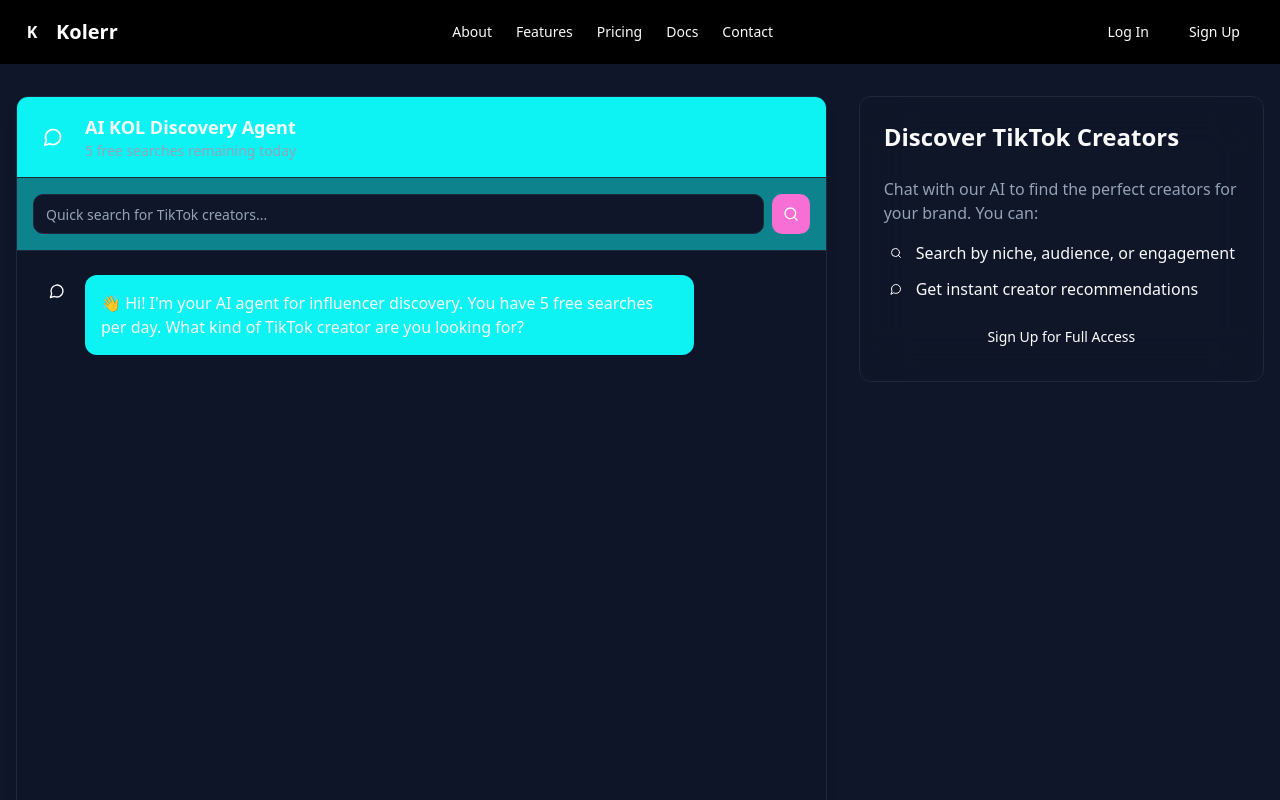
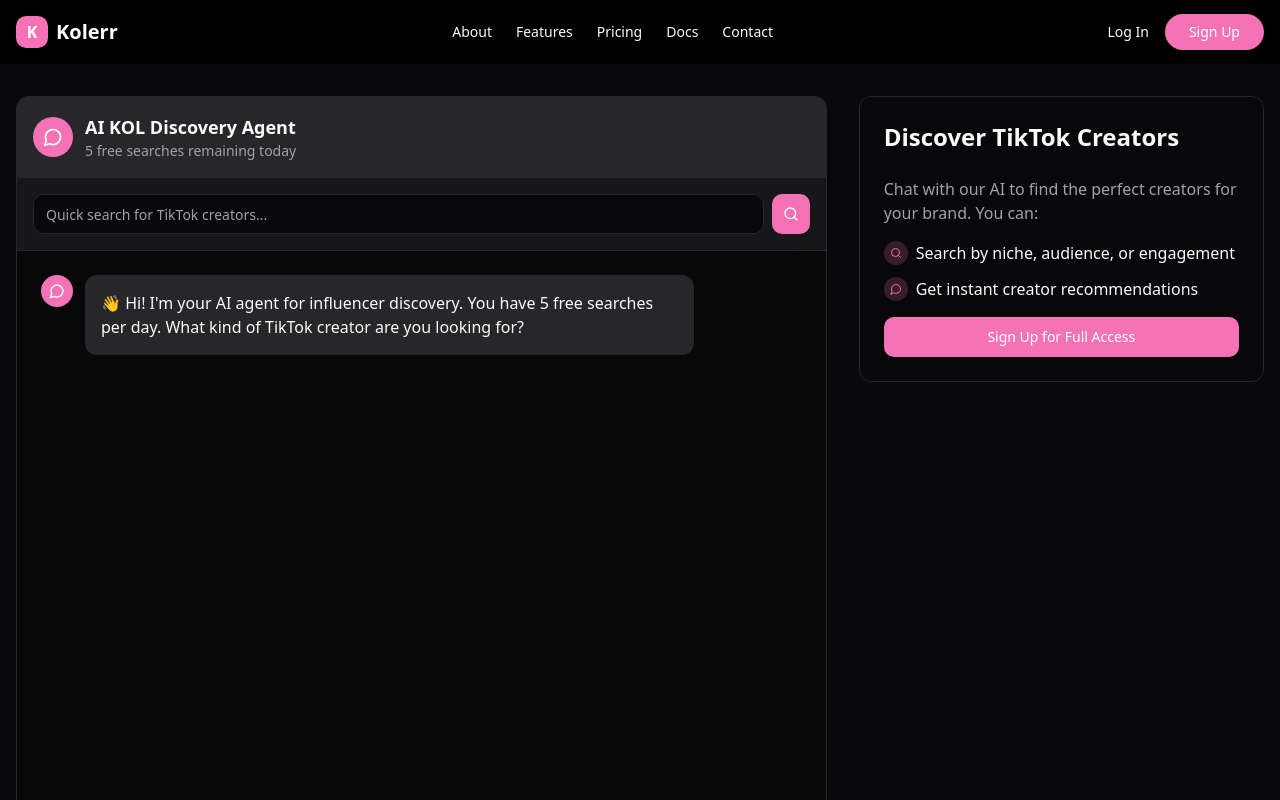
Before and after one commit to RickyKolerr/kolerr-agent-flow, a React (Vite) app: page / in a window 1280 px wide. Shown: the top 800 px of the page. Built offline with nearby package versions, Linux system fonts and the light colour scheme.

Commit message:
Reverted to commit ad6f1c6196b2f40c9bff0e4168cd1bf10fedc2e0

```diff
--- a/index.html
+++ b/index.html
@@ -1,24 +1,22 @@
-
 <!DOCTYPE html>
 <html lang="en">
   <head>
     <meta charset="UTF-8" />
     <meta name="viewport" content="width=device-width, initial-scale=1.0" />
-    <title>Kolerr - AI-Powered KOL Management Platform</title>
-    <meta name="description" content="Connect brands with KOLs through AI-powered matchmaking, smart campaign management, and automated contracting." />
-    <meta name="author" content="Kolerr" />
+    <title>kolerr-agent-flow</title>
+    <meta name="description" content="Lovable Generated Project" />
+    <meta name="author" content="Lovable" />
 
-    <link rel="icon" href="/lovable-uploads/d7e8c6cd-4990-49bf-8bba-4e5df2ee4f9d.png" type="image/png" />
-    <link rel="apple-touch-icon" href="/lovable-uploads/d7e8c6cd-4990-49bf-8bba-4e5df2ee4f9d.png" />
-
-    <meta property="og:title" content="Kolerr - AI-Powered KOL Management" />
-    <meta property="og:description" content="Connect brands with KOLs through AI-powered matchmaking, smart campaign management, and automated contracting." />
+    <meta property="og:title" content="kolerr-agent-flow" />
+    <meta property="og:description" content="Lovable Generated Project" />
     <meta property="og:type" content="website" />
-    <meta property="og:image" content="/lovable-uploads/d7e8c6cd-4990-49bf-8bba-4e5df2ee4f9d.png" />
+    <meta property="og:image" content="https://lovable.dev/opengraph-image-p98pqg.png" />
 
     <meta name="twitter:card" content="summary_large_image" />
-    <meta name="twitter:image" content="/lovable-uploads/d7e8c6cd-4990-49bf-8bba-4e5df2ee4f9d.png" />
+    <meta name="twitter:site" content="@lovable_dev" />
+    <meta name="twitter:image" content="https://lovable.dev/opengraph-image-p98pqg.png" />
   </head>
+
   <body>
     <div id="root"></div>
     <!-- IMPORTANT: DO NOT REMOVE THIS SCRIPT TAG OR THIS VERY COMMENT! -->
--- a/src/index.css
+++ b/src/index.css
@@ -5,48 +5,44 @@
 
 @layer base {
   :root {
-    --background: 223 47% 11%;
+    --background: 240 10% 3.9%;
     --foreground: 0 0% 98%;
 
-    --card: 224 47% 11%;
+    --card: 240 10% 3.9%;
     --card-foreground: 0 0% 98%;
 
-    --popover: 224 47% 11%;
+    --popover: 240 10% 3.9%;
     --popover-foreground: 0 0% 98%;
 
-    /* Updated primary color to match logo's magenta */
-    --primary: 315 90% 70%;
+    --primary: 329 86% 70%;
     --primary-foreground: 0 0% 100%;
 
-    /* Updated secondary color to match logo's cyan */
-    --secondary: 180 90% 50%;
-    --secondary-foreground: 0 0% 100%;
+    --secondary: 240 3.7% 15.9%;
+    --secondary-foreground: 0 0% 98%;
 
-    --muted: 223 47% 11%;
-    --muted-foreground: 215 20.2% 65.1%;
+    --muted: 240 3.7% 15.9%;
+    --muted-foreground: 240 5% 64.9%;
 
-    /* Updated accent color to match logo's blue */
-    --accent: 217 91% 60%;
+    --accent: 24 94% 53%;
     --accent-foreground: 0 0% 100%;
 
     --destructive: 0 62.8% 30.6%;
     --destructive-foreground: 0 0% 98%;
 
-    --border: 217 32.6% 17.5%;
-    --input: 217 32.6% 17.5%;
-    --ring: 224 71.4% 4.1%;
+    --border: 240 3.7% 15.9%;
+    --input: 240 3.7% 15.9%;
+    --ring: 240 4.9% 83.9%;
 
     --radius: 0.75rem;
 
-    /* Updated sidebar theme */
-    --sidebar-background: 315 90% 70%;
+    --sidebar-background: 225 73% 33%;
     --sidebar-foreground: 0 0% 100%;
-    --sidebar-primary: 180 90% 50%;
+    --sidebar-primary: 329 86% 70%;
     --sidebar-primary-foreground: 0 0% 100%;
-    --sidebar-accent: 315 80% 60%;
+    --sidebar-accent: 225 73% 28%;
     --sidebar-accent-foreground: 0 0% 100%;
-    --sidebar-border: 315 80% 60%;
-    --sidebar-ring: 180 90% 50%;
+    --sidebar-border: 225 73% 28%;
+    --sidebar-ring: 329 86% 70%;
   }
 }
 
@@ -67,13 +63,4 @@
   .hover-scale {
     @apply transition-transform duration-200 hover:scale-105;
   }
-
-  /* Add gradient utility based on the logo */
-  .brand-gradient {
-    @apply bg-gradient-to-br from-[#FF1B6B] via-[#45CAFF] to-[#9C42F5];
-  }
-
-  .brand-gradient-text {
-    @apply bg-gradient-to-br from-[#FF1B6B] via-[#45CAFF] to-[#9C42F5] bg-clip-text text-transparent;
-  }
 }
--- a/tailwind.config.ts
+++ b/tailwind.config.ts
@@ -1,3 +1,4 @@
+
 import type { Config } from "tailwindcss";
 
 export default {
@@ -12,83 +13,94 @@ export default {
 	theme: {
 		container: {
 			center: true,
-      padding: "2rem",
+			padding: '2rem',
 			screens: {
-        "2xl": "1400px",
-      },
+				'2xl': '1400px'
+			}
 		},
 		extend: {
 			colors: {
-        border: "hsl(var(--border))",
-        input: "hsl(var(--input))",
-        ring: "hsl(var(--ring))",
-        background: "hsl(var(--background))",
-        foreground: "hsl(var(--foreground))",
+				border: 'hsl(var(--border))',
+				input: 'hsl(var(--input))',
+				ring: 'hsl(var(--ring))',
+				background: 'hsl(var(--background))',
+				foreground: 'hsl(var(--foreground))',
 				primary: {
-          DEFAULT: "hsl(var(--primary))",
-          foreground: "hsl(var(--primary-foreground))",
+					DEFAULT: 'hsl(var(--primary))',
+					foreground: 'hsl(var(--primary-foreground))'
 				},
 				secondary: {
-          DEFAULT: "hsl(var(--secondary))",
-          foreground: "hsl(var(--secondary-foreground))",
+					DEFAULT: 'hsl(var(--secondary))',
+					foreground: 'hsl(var(--secondary-foreground))'
 				},
 				destructive: {
-          DEFAULT: "hsl(var(--destructive))",
-          foreground: "hsl(var(--destructive-foreground))",
+					DEFAULT: 'hsl(var(--destructive))',
+					foreground: 'hsl(var(--destructive-foreground))'
 				},
 				muted: {
-          DEFAULT: "hsl(var(--muted))",
-          foreground: "hsl(var(--muted-foreground))",
+					DEFAULT: 'hsl(var(--muted))',
+					foreground: 'hsl(var(--muted-foreground))'
 				},
 				accent: {
-          DEFAULT: "hsl(var(--accent))",
-          foreground: "hsl(var(--accent-foreground))",
+					DEFAULT: 'hsl(var(--accent))',
+					foreground: 'hsl(var(--accent-foreground))'
 				},
 				popover: {
-          DEFAULT: "hsl(var(--popover))",
-          foreground: "hsl(var(--popover-foreground))",
+					DEFAULT: 'hsl(var(--popover))',
+					foreground: 'hsl(var(--popover-foreground))'
 				},
 				card: {
-          DEFAULT: "hsl(var(--card))",
-          foreground: "hsl(var(--card-foreground))",
+					DEFAULT: 'hsl(var(--card))',
+					foreground: 'hsl(var(--card-foreground))'
 				},
+				sidebar: {
+					DEFAULT: 'hsl(var(--sidebar-background))',
+					foreground: 'hsl(var(--sidebar-foreground))',
+					primary: 'hsl(var(--sidebar-primary))',
+					'primary-foreground': 'hsl(var(--sidebar-primary-foreground))',
+					accent: 'hsl(var(--sidebar-accent))',
+					'accent-foreground': 'hsl(var(--sidebar-accent-foreground))',
+					border: 'hsl(var(--sidebar-border))',
+					ring: 'hsl(var(--sidebar-ring))'
+				},
+				// Custom theme colors
 				brand: {
-          magenta: "#FF1B6B",
-          cyan: "#45CAFF",
-          purple: "#9C42F5",
-          dark: "#0A0D1C",
-        },
+					pink: '#F472B6',
+					orange: '#F97316',
+					navy: '#1E3A8A',
+					dark: '#121212',
+				}
 			},
 			borderRadius: {
-        lg: "var(--radius)",
-        md: "calc(var(--radius) - 2px)",
-        sm: "calc(var(--radius) - 4px)",
+				lg: 'var(--radius)',
+				md: 'calc(var(--radius) - 2px)',
+				sm: 'calc(var(--radius) - 4px)'
 			},
 			keyframes: {
-        "accordion-down": {
-          from: { height: "0" },
-          to: { height: "var(--radix-accordion-content-height)" },
+				'accordion-down': {
+					from: { height: '0' },
+					to: { height: 'var(--radix-accordion-content-height)' }
 				},
-        "accordion-up": {
-          from: { height: "var(--radix-accordion-content-height)" },
-          to: { height: "0" },
+				'accordion-up': {
+					from: { height: 'var(--radix-accordion-content-height)' },
+					to: { height: '0' }
 				},
-        "fade-in": {
-          "0%": { opacity: "0", transform: "translateY(10px)" },
-          "100%": { opacity: "1", transform: "translateY(0)" },
+				'fade-in': {
+					'0%': { opacity: '0', transform: 'translateY(10px)' },
+					'100%': { opacity: '1', transform: 'translateY(0)' }
 				},
-        "slide-in-right": {
-          "0%": { transform: "translateX(100%)" },
-          "100%": { transform: "translateX(0)" },
-        },
+				'slide-in-right': {
+					'0%': { transform: 'translateX(100%)' },
+					'100%': { transform: 'translateX(0)' }
+				}
 			},
 			animation: {
-        "accordion-down": "accordion-down 0.2s ease-out",
-        "accordion-up": "accordion-up 0.2s ease-out",
-        "fade-in": "fade-in 0.3s ease-out",
-        "slide-in-right": "slide-in-right 0.3s ease-out",
-      },
-    },
+				'accordion-down': 'accordion-down 0.2s ease-out',
+				'accordion-up': 'accordion-up 0.2s ease-out',
+				'fade-in': 'fade-in 0.3s ease-out',
+				'slide-in-right': 'slide-in-right 0.3s ease-out'
+			}
+		}
 	},
 	plugins: [require("tailwindcss-animate")],
 } satisfies Config;
```
Also changed, not shown: public/lovable-uploads/d7e8c6cd-4990-49bf-8bba-4e5df2ee4f9d.png (deleted), public/lovable-uploads/fc92871d-4b9e-4992-b4cd-35c9413cb4b5.png (deleted). Lines whose indentation alone changed are shown as unchanged.
